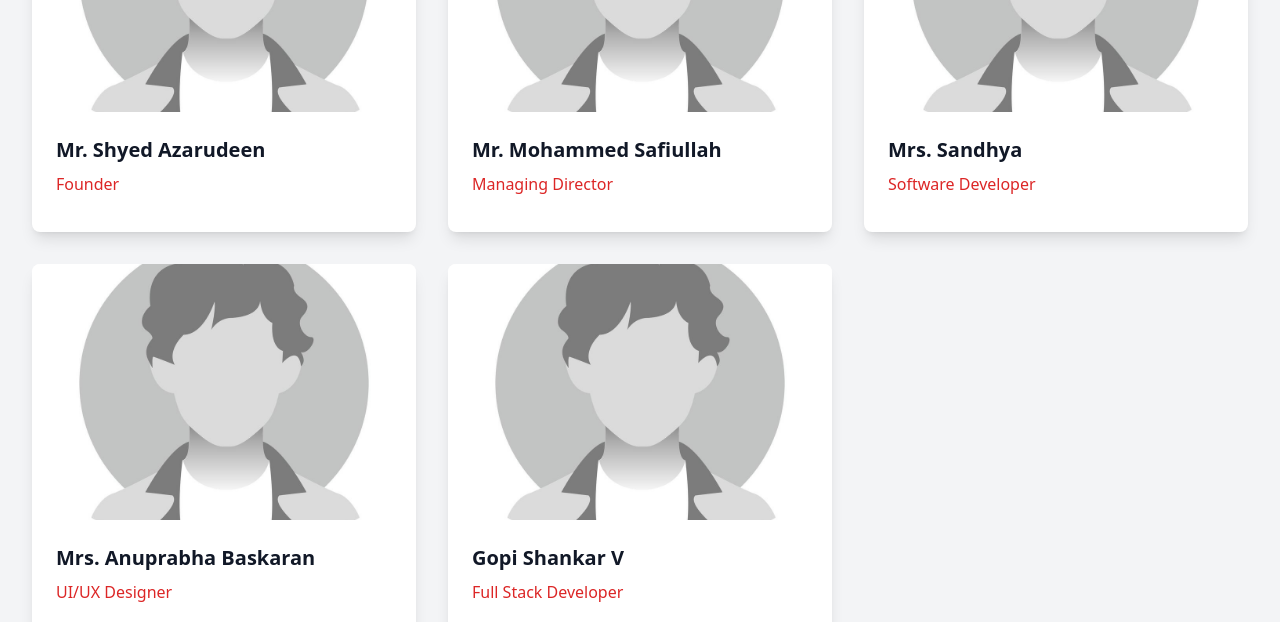
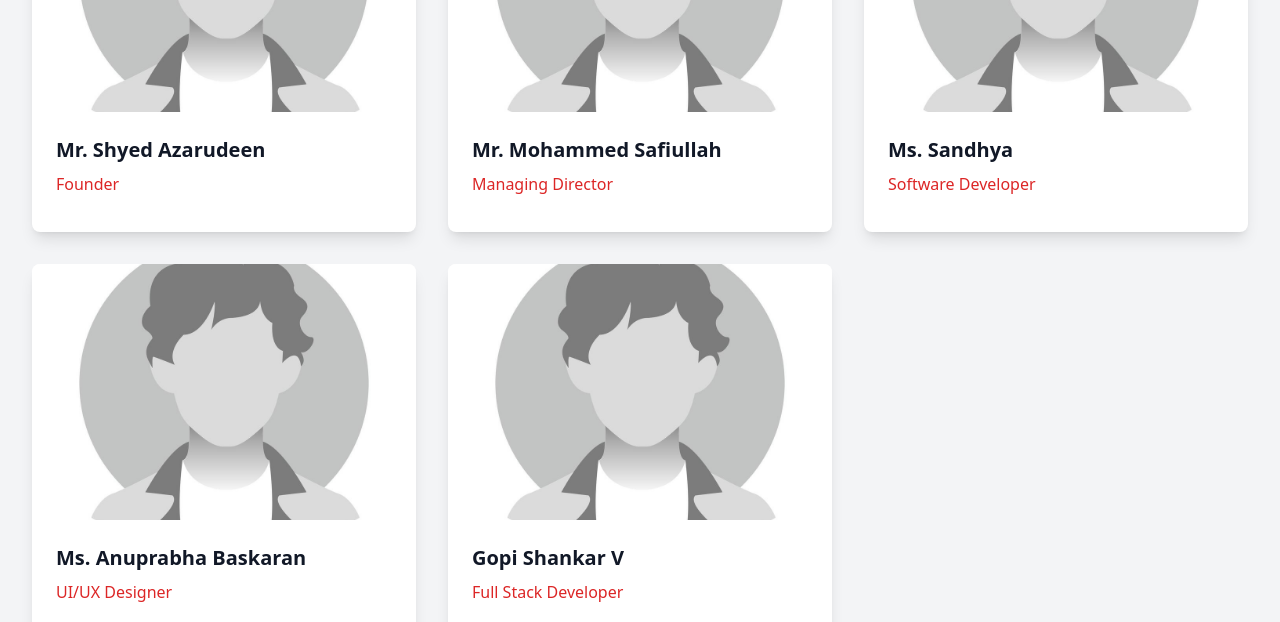
Before and after one commit to Irudium-GS/Fiction-Master, a React (Vite) app: page /about in a window 1280 px wide. Shown: the part 1100-1722 px from the top of the page. Built offline with nearby package versions, Linux system fonts and the light colour scheme.

Commit message:
Mrs into Ms

```diff
--- a/src/pages/About.tsx
+++ b/src/pages/About.tsx
@@ -75,12 +75,12 @@ const About = () => {
                 image: profile,
               },
               {
-                name: 'Mrs. Sandhya',
+                name: 'Ms. Sandhya',
                 role: 'Software Developer',
                 image: profile,
               },
               {
-                name: 'Mrs. Anuprabha Baskaran',
+                name: 'Ms. Anuprabha Baskaran',
                 role: 'UI/UX Designer',
                 image: profile,
               },
```
